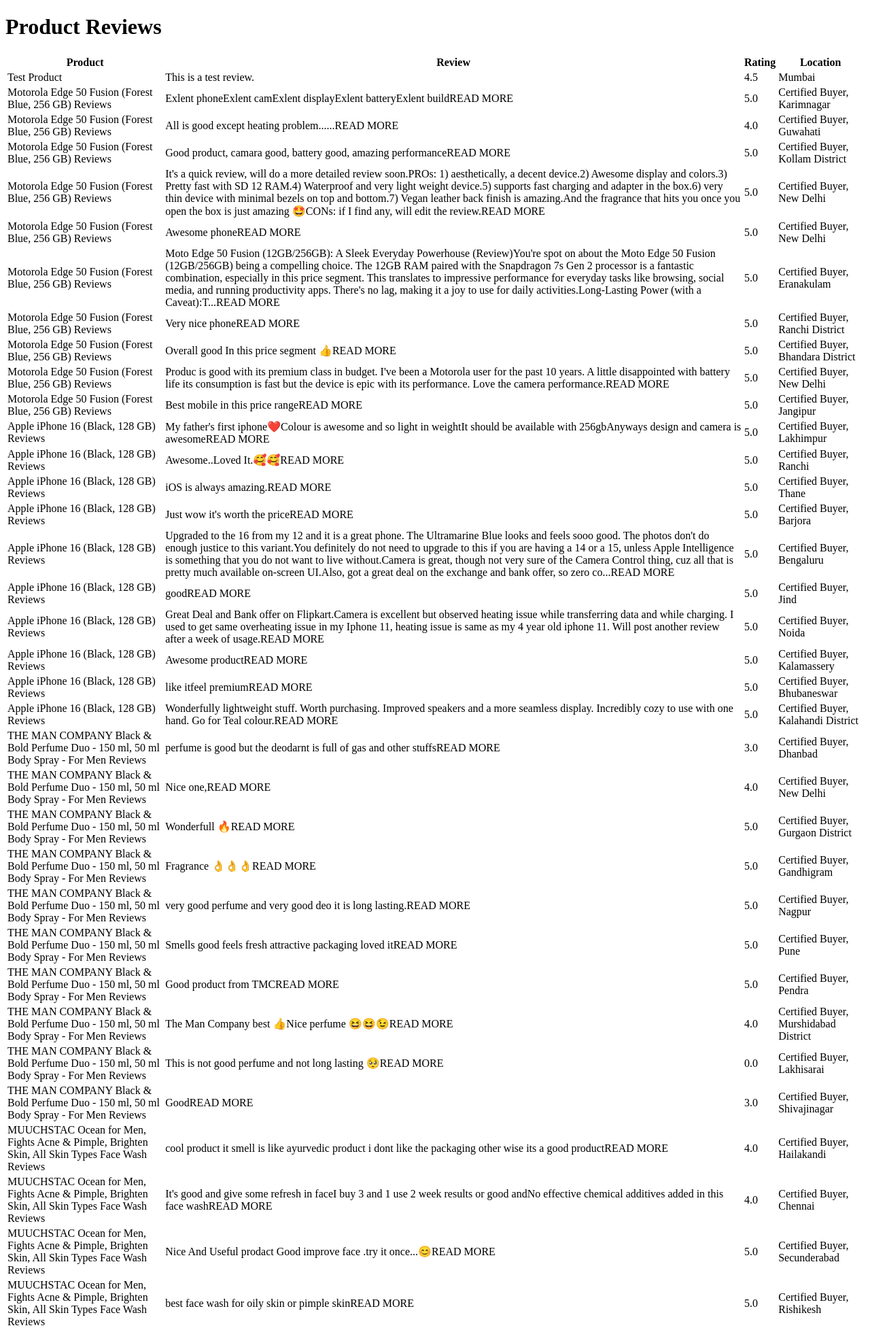
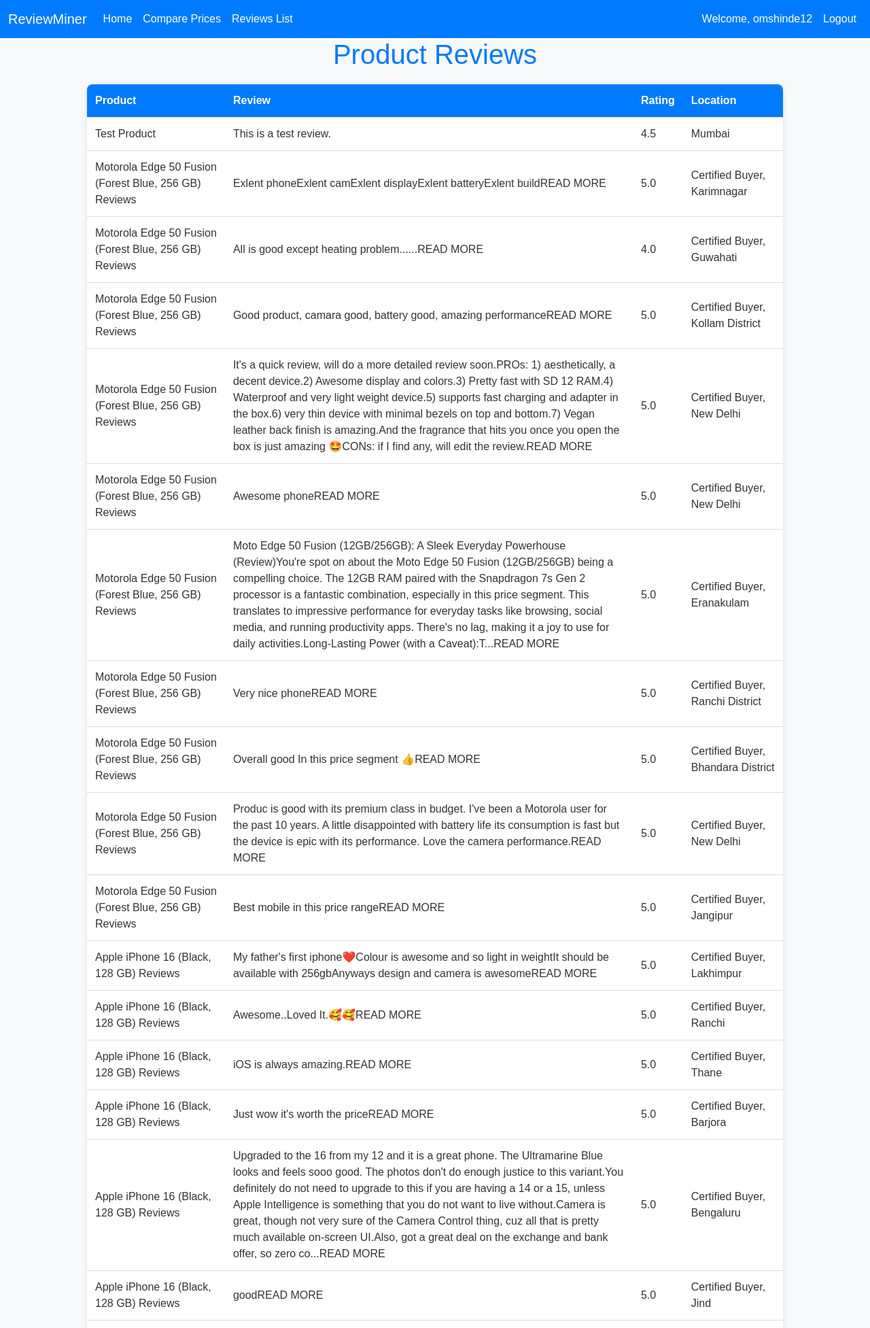
Before and after one commit to omshinde12/ReviewMiner-WebScraping, a Django app: page /reviews_list/ in a window 1280 px wide. Shown: the top 1953 px of the page at 68% size. Run offline with Django 5.2, Linux system fonts and the light colour scheme; a user stored in the database is signed in; data comes from the database, SQL or seed files in the repository; both versions use the stored data as it was after the commit.

Commit message:
inital commit

```diff
--- a/dashboard/templates/navbar.html
+++ b/dashboard/templates/navbar.html
@@ -57,7 +57,8 @@
                 <span class="navbar-toggler-icon"></span>
             </button>
             <div class="collapse navbar-collapse" id="navbarNav">
-            <ul class="navbar-nav me-auto mb-2 mb-lg-0">
+                <!-- Left-aligned navigation links -->
+                <ul class="navbar-nav">
                     <li class="nav-item">
                         <a class="nav-link" href="{% url 'dashboard' %}">Home</a>
                     </li>
@@ -65,8 +66,11 @@
                         <a class="nav-link" href="{% url 'compare_prices' %}">Compare Prices</a>
                     </li>
                     <li class="nav-item">
-                <a class="nav-link" href="{% url 'reviews_list' %}">reviews_list</a>
+                        <a class="nav-link" href="{% url 'reviews_list' %}">Reviews List</a>
                     </li>
+                </ul>
+                <!-- Right-aligned login/logout -->
+                <ul class="navbar-nav ms-auto">
                     {% if user.is_authenticated %}
                         <li class="nav-item">
                             <a class="nav-link" href="#">Welcome, {{ user.username }}</a>
@@ -78,21 +82,11 @@
                         <li class="nav-item">
                             <a class="nav-link" href="{% url 'login' %}">Login</a>
                         </li>
-              <li class="nav-item">
-                <a class="nav-link" href="{% url 'register' %}">Register</a>
-              </li>
                     {% endif %}
                 </ul>
-            <form class="d-flex">
-              <input class="form-control me-2" type="search" placeholder="Type to search">
-              <button class="btn btn-outline-primary" type="submit">Search</button>
-            </form>
             </div>
         </div>
     </nav>
-
-
-    <!-- Banner Section -->
 
     <!-- Bootstrap JS -->
     <script src="https://cdn.jsdelivr.net/npm/bootstrap@5.3.0/dist/js/bootstrap.bundle.min.js"></script>
--- a/dashboard/templates/reviews_list.html
+++ b/dashboard/templates/reviews_list.html
@@ -4,6 +4,56 @@
     <meta charset="UTF-8">
     <meta name="viewport" content="width=device-width, initial-scale=1.0">
     <title>Product Reviews</title>
+
+    {% include 'navbar.html' %}
+    <style>
+        body {
+            font-family: Arial, sans-serif;
+            /* margin: 0px;
+            padding: px; */
+            background-color: #f8f9fa;
+            text-align: center;
+        }
+
+        h1 {
+            color: #007bff;
+        }
+
+        table {
+            width: 80%;
+            margin: 20px auto;
+            border-collapse: collapse;
+            box-shadow: 0 4px 8px rgba(0, 0, 0, 0.1);
+            background-color: white;
+            border-radius: 8px;
+            overflow: hidden;
+        }
+
+        th, td {
+            padding: 12px;
+            text-align: left;
+            border-bottom: 1px solid #ddd;
+        }
+
+        th {
+            background-color: #007bff;
+            color: white;
+            font-weight: bold;
+        }
+
+        tr:hover {
+            background-color: #f1f1f1;
+        }
+
+        td {
+            color: #333;
+        }
+
+        p {
+            font-size: 18px;
+            color: #666;
+        }
+    </style>
 </head>
 <body>
     <h1>Product Reviews</h1>
@@ -24,8 +74,8 @@
         </tr>
         {% endfor %}
     </table>
-{% else %}
-    <p>No reviews found.</p>
-{% endif %}
-
+    {% else %}
+        <p>No reviews found.</p>
+    {% endif %}
+</body>
 </html>
```
Also changed, not shown: dashboard/static/preprocessed_data.csv (+20 -10 lines), dashboard/templates/footer.html (added, +104 -0 lines), dashboard/static/avg_rating_by_location.png, dashboard/static/images/17973908.jpg (added), dashboard/static/images/bg2.png (added), dashboard/static/images/bg3.png (added), dashboard/static/ratings_distribution.png, dashboard/static/sentiment_distribution.png, dashboard/static/wordcloud.png, dashboard/templates/compare_prices.html (line endings or trailing spaces), db.sqlite3. Lines whose indentation alone changed are shown as unchanged.
